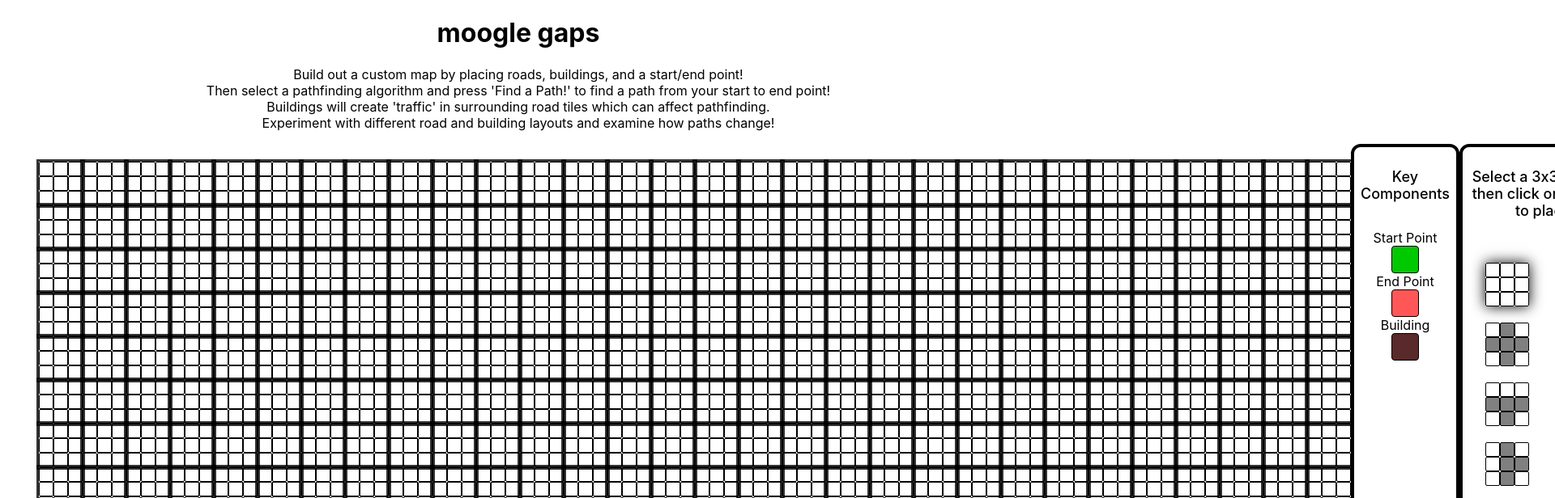
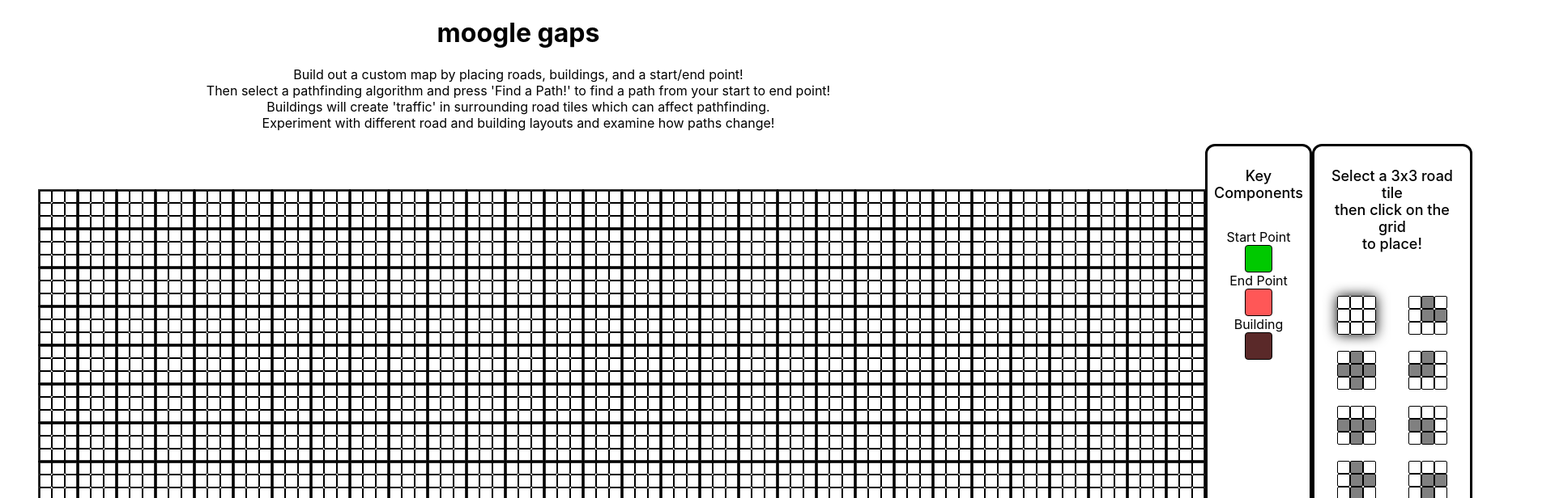
Before and after one commit to NicholasLe04/Moogle-Gaps, a React (Create React App) app: page / in a window 1280 px wide. Shown: the top 616 px of the page at 81% size, 1920 px wide, since content can reach past the window. Built offline with nearby package versions, Linux system fonts and the light colour scheme.

Commit message:
Fix UI zoom issue

```diff
--- a/src/components/Grid.css
+++ b/src/components/Grid.css
@@ -14,9 +14,15 @@
 
 .grid-cell {
   border: 1px solid black;
-  width: 16px;
-  height: 16px;
+  width: 14px;
+  height: 14px;
   border-radius: 2px;
+}
+
+.center {
+  border-radius: 0px;
+  outline: 3px solid rgba(0, 0, 0, 0.795);
+  outline-offset: 14px;
 }
 
 .grid-cell-lrg {
@@ -27,7 +33,7 @@
 }
 
 .side-bar {
-  border: 4px solid black;
+  border: 3px solid black;
   border-radius: 12px;
   padding: 8px;
 }
@@ -103,12 +109,6 @@ select {
   background-color: rgb(90, 41, 41);
 }
 
-.center {
-  border-radius: 0px;
-  outline: 3px solid rgba(0, 0, 0, 0.795);
-  outline-offset: 18px;
-}
-
 button {
   height: 40px;
   min-width: 80px;
```
